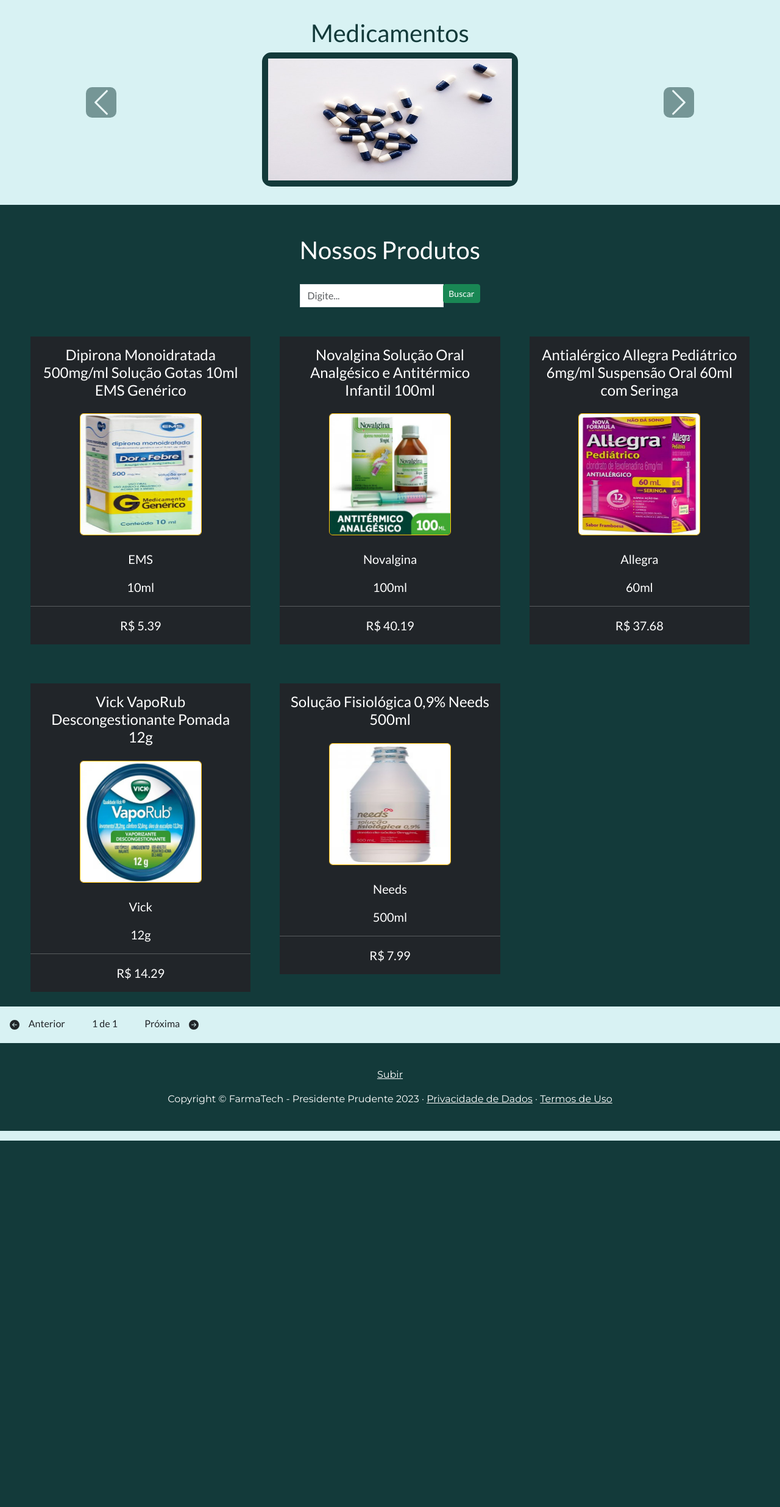
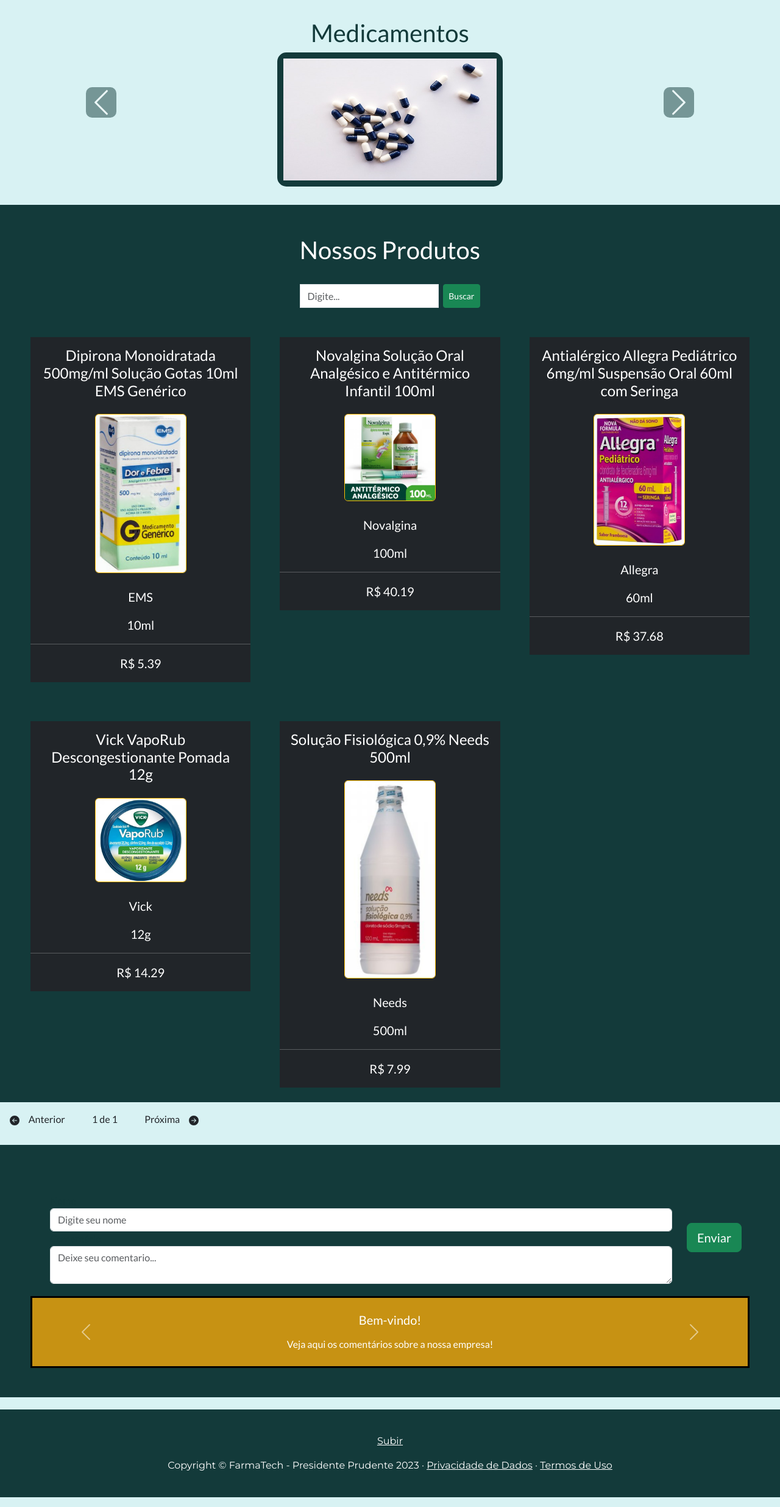
Before and after one commit to Victor-Silva0/Farmacia, a PHP site: page / in a window 1280 px wide. Shown: the part 61-2533 px from the top of the page at 61% size. Before the commit the page ends 1932 px from the top, so only its background shows below. Run offline with PHP 8.4, Linux system fonts and the light colour scheme; data comes from the database, SQL or seed files in the repository; some libraries are stand-ins or nearby versions.

Commit message:
Add files via upload

```diff
--- a/farmacia/App/Controllers/HomeController.php
+++ b/farmacia/App/Controllers/HomeController.php
@@ -4,12 +4,14 @@ namespace App\Controllers;
 
 use App\Lib\Paginacao;
 use App\Models\DAO\ProdutoDAO;
+use App\Models\DAO\ComentarioDAO;
 
 class HomeController extends Controller
 {
     public function index()
     {
         $produtoDAO = new ProdutoDAO();
+        $comentarioDAO = new ComentarioDAO();
 
         $busca              = isset($_GET['busca']) ? $_GET['busca'] : null;
         $paginaSelecionada  = isset($_GET['paginaSelecionada']) ? $_GET['paginaSelecionada'] : 1;
@@ -19,10 +21,13 @@ class HomeController extends Controller
         $listaProdutos  = $produtoDAO->listarPaginacao($busca, $totalPorPagina, $paginaSelecionada);
         $paginacao      = new Paginacao($listaProdutos);
 
+        $listaComentarios = $comentarioDAO->listar();
+
         self::setViewParam('busca', $busca);
         self::setViewParam('paginacao', $paginacao->criandoLink($busca, "home"));
         self::setViewParam('queryString', Paginacao::criandoQuerystring($paginaSelecionada, $busca));
         self::setViewParam('listaProdutos'  , $listaProdutos['resultado']);
+        self::setViewParam('listaComentarios'  , $listaComentarios);
 
         $this->render('home/index');
     }
--- /dev/null
+++ b/farmacia/App/Models/DAO/ComentarioDAO.php
@@ -0,0 +1,91 @@
+<?php
+
+namespace App\Models\DAO;
+
+use App\Models\Entidades\Comentario;
+
+class ComentarioDAO extends BaseDAO
+{
+    public function getById ($id)
+    {
+        $resultado = $this->select("SELECT * FROM comentarios WHERE id = $id");
+
+        $dataSetComentario = $resultado->fetch();
+
+        if($dataSetComentario) {
+            $comentario = new Comentario();
+            $comentario->setId($dataSetComentario['id']);
+            $comentario->setNome($dataSetComentario['nome']);
+            $comentario->setTexto($dataSetComentario['texto']);
+            $comentario->setDataComentario($dataSetComentario['data_comentario']);
+
+            return $comentario;
+        }
+
+        return false;
+    }
+
+    public function listar ()
+    {
+        $resultado = $this->select("SELECT * FROM comentarios");
+
+        $dataSetComentarios = $resultado->fetchAll();
+
+        $listaComentario = [];
+
+        if($dataSetComentarios) {
+
+            foreach($dataSetComentarios as $dataSetComentario) {
+
+                $comentario = new Comentario();
+                $comentario->setId($dataSetComentario['id']);
+                $comentario->setNome($dataSetComentario['nome']);
+                $comentario->setTexto($dataSetComentario['texto']);
+                $comentario->setDataComentario($dataSetComentario['data_comentario']);
+                $listaComentario[] = $comentario;
+            }
+        }
+
+        return $listaComentario;
+    }
+
+    public function salvar (Comentario $comentario)
+    {
+        try {
+
+            $nome = $comentario->getNome();
+            $texto = $comentario->getTexto();
+
+            return $this->insert('comentarios', ":nome, :texto", [':nome'=>$nome, ':texto'=>$texto]);
+
+        }catch (\Exception $e) {
+            throw new \Exception("Erro na gravação dos dados. " . $e->getMessage(), 500);
+        }
+    }
+
+    public function atualizar (Comentario $comentario)
+    {
+        try {
+
+            $id = $comentario->getId();
+            $nome = $comentario->getNome();
+            $texto = $comentario->getTexto();
+
+            return $this->update('comentarios', "nome = :nome, texto = :texto", [':id'=>$id, ':nome'=>$nome, ':texto'=>$texto], "id = :id");
+
+        } catch (\Exception $e) {
+            throw new \Exception("Erro na atualização dos dados. " . $e->getMessage(), 500);
+        }
+    }
+
+    public function excluir (int $id)
+    {
+        try {
+
+            return $this->delete('comentarios', "id = $id");
+
+        }catch (\Exception $e) {
+            throw new \Exception("Erro ao excluir o clientes. " . $e->getMessage(), 500);
+        }
+    }
+}
--- /dev/null
+++ b/farmacia/App/Models/Entidades/Comentario.php
@@ -0,0 +1,51 @@
+<?php
+
+namespace App\Models\Entidades;
+
+class Comentario
+{
+    private $id;
+    private $nome;
+    private $texto;
+    private $data_comentario;
+
+    public function getId()
+    {
+        return $this->id;
+    }
+
+    public function setId($id)
+    {
+        $this->id = $id;
+    }
+
+    public function getNome()
+    {
+        return $this->nome;
+    }
+
+    public function setNome($nome)
+    {
+        $this->nome = $nome;
+    }
+
+    public function getTexto()
+    {
+        return $this->texto;
+    }
+
+    public function setTexto($texto)
+    {
+        $this->texto = $texto;
+    }
+
+    public function getDataComentario()
+    {
+        return $this->data_comentario;
+    }
+
+    public function setDataComentario($data_comentario)
+    {
+        $this->data_comentario = $data_comentario;
+    }
+}
--- a/farmacia/App/Views/home/index.php
+++ b/farmacia/App/Views/home/index.php
@@ -12,25 +12,25 @@
       <div class="carousel-item active text-center" style="transition: transform 1s ease, opacity .1s ease-out">
         <h1>Medicamentos</h1>
         <a href="link-para-medicamentos.html" style="border: 10px solid #133a3a; border-radius: 15px; display: inline-block;">
-        <img src="http://<?= APP_HOST ?>/public/images/1.jpg" width="400" height="200">
+        <img src="http://<?= APP_HOST ?>/public/images/1.jpg" width="350" height="200">
         </a>
       </div>
       <div class="carousel-item text-center" style="transition: transform 1s ease, opacity .1s ease-out">
         <h1>Suplementos e Vitaminas</h1>
         <a href="link-para-suplementos.html" style="border: 10px solid #133a3a; border-radius: 15px; display: inline-block;">
-        <img src="http://<?= APP_HOST ?>/public/images/2.jpg" width="400" height="200">
+        <img src="http://<?= APP_HOST ?>/public/images/2.jpg" width="350" height="200">
         </a>
       </div>
       <div class="carousel-item text-center" style="transition: transform 1s ease, opacity .1s ease-out">
         <h1>Beleza</h1>
         <a href="link-para-beleza.html" style="border: 10px solid #133a3a; border-radius: 15px; display: inline-block;">
-        <img src="http://<?= APP_HOST ?>/public/images/3.jpg" width="400" height="200">
+        <img src="http://<?= APP_HOST ?>/public/images/3.jpg" width="350" height="200">
         </a>
       </div>
       <div class="carousel-item text-center" style="transition: transform 1s ease, opacity .1s ease-out">
         <h1>Higiene</h1>
         <a href="link-para-higiene.html" style="border: 10px solid #133a3a; border-radius: 15px; display: inline-block;">
-        <img src="http://<?= APP_HOST ?>/public/images/4.jpg" width="400" height="200">
+        <img src="http://<?= APP_HOST ?>/public/images/4.jpg" width="350" height="200">
         </a>
       </div>
     </div>
@@ -59,7 +59,7 @@
                 <input type="text" placeholder="Digite..." value="" class="form-control input-sm" name="busca" />
 
                 <div class="input-group-btn">
-                    <button class="btn btn-success btn-sm" type="submit">Buscar</button>
+                    <button class="btn btn-success btn-sm p-2 ms-2" type="submit">Buscar</button>
                 </div>
             </div>
         </div>
@@ -78,7 +78,7 @@
         <div class="col-md-4">
           <div class="context-box bg-dark">
             <h4 class="text-white p-3"><?= $produto->getNome() ?></h4>
-            <img src="http://<?= APP_HOST ?>/public/images/<?= $produto->getImagem() ?>" class="d-block mx-auto img-fluid border border-warning rounded" alt="imagem" style="width:200px; height: 200px">
+            <img src="http://<?= APP_HOST ?>/public/images/<?= $produto->getImagem() ?>" class="d-block mx-auto img-fluid border border-warning rounded" alt="imagem"  width="150" height="150">
             <br />
             <p class="lead"><?= $produto->getMarca() ?></p>
             <p class="lead"><?= $produto->getConteudo() ?></p>
@@ -97,3 +97,67 @@
 </div>
 
 <div style="margin: 12px" class="text-center mt-3 ms-3"><?php echo $viewVar['paginacao']; ?></div>
+
+<div class="container1">
+
+  <div class="container">
+        <?php if($Sessao::retornaErro()){ ?>
+            <div class="alert alert-warning" role="alert">
+                <a href="" class="close" data-dismiss="alert" aria-label="close">&times;</a>
+                <?php foreach($Sessao::retornaErro() as $key => $mensagem) { echo $mensagem . "<br />"; } ?>
+            </div>
+        <?php } ?>
+
+        <form action="http://<?php echo APP_HOST; ?>/comentario/salvar" method="post" id="form_cadastro">
+          <div class="row">
+            <div class="col-md-11">
+              <div class="form-group">
+                  <label for="nome">Nome</label>
+                  <input type="text" class="form-control"  name="nome" placeholder="Digite seu nome" value="<?php echo $Sessao::retornaValorFormulario('nome'); ?>" required>
+              </div>
+              <div class="form-group">
+                <label for="texto">Comentário</label>
+                <textarea row="5" class="form-control"  name="texto" placeholder="Deixe seu comentario..."><?php echo $Sessao::retornaValorFormulario('comentario'); ?></textarea>
+              </div>
+            </div>
+            <div class="col-md-1">
+              <br />
+              <br />
+              <button type="submit" class="btn btn-success btn-lg"><span class="glyphicon glyphicon-floppy-disk" aria-hidden="true"></span> Enviar </button>
+            </div>
+          </div>
+        </form>
+  </div>
+
+  <?php if(is_null($viewVar['listaComentarios'])) { ?>
+  <?php } else { ?>
+  <div id="comentariosCarousel" class="carousel slide" data-bs-ride="carousel" style="background-color:#C79213; border-style:solid; border-color: black; color: white;">
+    <div class="carousel-inner">
+      <div class="carousel-item active text-center" style="transition: transform 1s ease, opacity .1s ease-out">
+        <div class="card-body p-3">
+          <h5 class="card-title p-2">Bem-vindo!</h5>
+          <p class="card-text p-2">Veja aqui os comentários sobre a nossa empresa!</p>
+        </div>
+      </div>
+    <?php foreach($viewVar['listaComentarios'] as $comentario) : ?>
+        <div class="carousel-item text-center" style="transition: transform 1s ease, opacity .1s ease-out">
+          <div class="card-body p-3">
+            <h5 class="card-title p-2"><?= $comentario->getNome(); ?></h5>
+            <p class="card-text p-2"><?= $comentario->getTexto(); ?></p>
+          </div>
+        </div>
+    <?php endforeach; ?>
+    </div>
+    <button class="carousel-control-prev" type="button" data-bs-target="#comentariosCarousel" data-bs-slide="prev">
+      <span class="carousel-control-prev-icon" aria-hidden="true"></span>
+      <span class="visually-hidden">Previous</span>
+    </button>
+    <button class="carousel-control-next" type="button" data-bs-target="#comentariosCarousel" data-bs-slide="next">
+      <span class="carousel-control-next-icon" aria-hidden="true"></span>
+      <span class="visually-hidden">Next</span>
+    </button>
+  </div>
+  <?php } ?>
+  <br />
+  <br />
+</div>
--- a/farmacia/App/Views/layouts/menu.php
+++ b/farmacia/App/Views/layouts/menu.php
@@ -40,6 +40,7 @@
                                 <li><a class="dropdown-item" href="http://<?= APP_HOST ?>/produto">Produtos</a></li>
                                 <li><a class="dropdown-item" href="http://<?= APP_HOST ?>/cliente">Clientes</a></li>
                                 <li><a class="dropdown-item" href="http://<?= APP_HOST ?>/venda">Vendas</a></li>
+                                <li><a class="dropdown-item" href="http://<?= APP_HOST ?>/comentario">Comentários</a></li>
                                 <li><hr class="dropdown-divider"></li>
                                 <li><a class="dropdown-item" href="http://<?= APP_HOST.'/login/logout' ?>">
                                     <span class="glyphicon glyphicon-log-out"></span>&nbsp;Logout</a>
--- a/farmacia/App/Views/produto/index.php
+++ b/farmacia/App/Views/produto/index.php
@@ -16,7 +16,7 @@
                         <input type="text" placeholder="Digite..." value="" class="form-control input-sm" name="busca" />
 
                         <div class="input-group-btn">
-                            <button class="btn btn-success btn-sm" type="submit">Buscar</button>
+                            <button class="btn btn-success btn-sm p-2 ms-2" type="submit">Buscar</button>
                         </div>
                     </div>
                 </div>
--- a/farmacia/App/Views/produto_venda/index.php
+++ b/farmacia/App/Views/produto_venda/index.php
@@ -7,6 +7,9 @@
         <div class="col-md-9">
             <a href="http://<?= APP_HOST ?>/produto_venda/cadastro/<?= $viewVar['idvenda'] ?>" class="btn btn-success btn-sm">
                 <span class="glyphicon glyphicon-edit" aria-hidden="true"></span> Adicionar
+            </a>
+            <a href="http://<?= APP_HOST ?>/venda" class="btn btn-info btn-sm">
+                <span class="glyphicon glyphicon-edit" aria-hidden="true"></span> Voltar
             </a>
         </div>
             <hr>
```
Also changed, not shown: farmacia/App/Controllers/ComentarioController.php (added, +144 -0 lines), farmacia/App/Views/comentario/editar.php (added, +30 -0 lines), farmacia/App/Views/comentario/exclusao.php (added, +49 -0 lines), farmacia/App/Views/comentario/index.php (added, +42 -0 lines), farmacia/App/Views/login/dashboard.php (+21 -15 lines).
